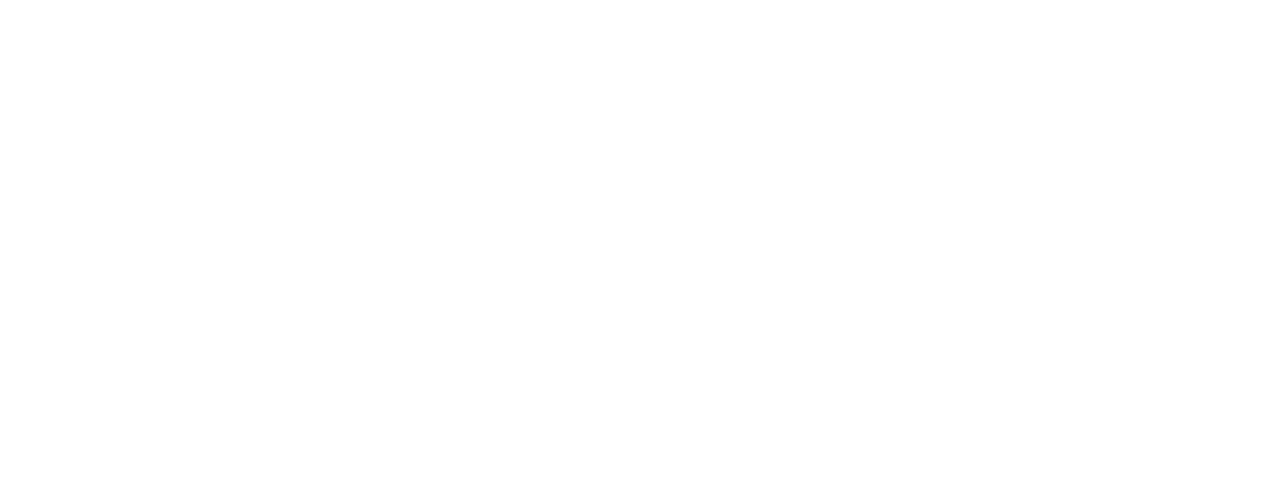
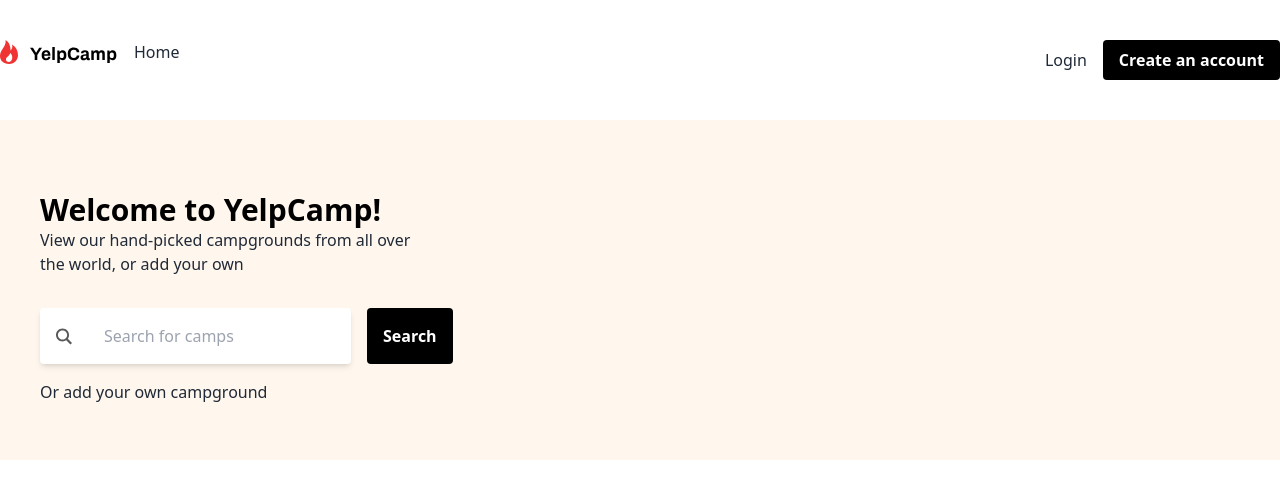
Before and after one commit to JNFussion/Yelpcamp-solution, a React (Create React App) app in the folder client/: page /campgrounds in a window 1280 px wide. Before the commit this address had no page. Shown: the top 498 px of the page. Built offline with nearby package versions, Linux system fonts and the light colour scheme.

Commit message:
add Campground index page

```diff
--- a/client/src/App.js
+++ b/client/src/App.js
@@ -1,5 +1,6 @@
 import React from "react";
 import { BrowserRouter, Routes, Route } from "react-router-dom";
+import Campgrounds from "./components/Campgrounds";
 import Landing from "./components/Landing";
 import SignInSignUp from "./components/SignInSignUp";
 
@@ -10,6 +11,7 @@
         <Route path="/" element={<Landing />} />
         <Route path="/sign-up" element={<SignInSignUp />} />
         <Route path="/sign-in" element={<SignInSignUp />} />
+        <Route path="/campgrounds" element={<Campgrounds />} />
       </Routes>
     </BrowserRouter>
   );
--- /dev/null
+++ b/client/src/components/Campgrounds.js
@@ -0,0 +1,51 @@
+import React from "react";
+import { Link } from "react-router-dom";
+import Navbar from "./Navbar";
+import searchIcon from "../Assets/Search Icon.svg";
+
+function Campgrounds() {
+  return (
+    <>
+      <Navbar />
+      <article className="max-w-[1440px] mx-auto">
+        <section className="max-w-7xl mx-auto px-10 py-14 bg-orange-50">
+          <header className="py-4">
+            <h2 className="text-3xl font-bold">Welcome to YelpCamp!</h2>
+            <p className="max-w-sm text-gray-800">
+              View our hand-picked campgrounds from all over the world, or add
+              your own
+            </p>
+          </header>
+          <form action="" className="max-w-sm flex gap-4 my-4">
+            <div className="flex-1 flex gap-4 items-center px-4 rounded shadow-md bg-white">
+              <span className="w-8">
+                <img src={searchIcon} alt="search icon" />
+              </span>
+              <span>
+                <input
+                  type="search"
+                  name="term"
+                  id="term"
+                  placeholder="Search for camps"
+                  className="py-4 focus:outline-none"
+                />
+              </span>
+            </div>
+            <input
+              type="submit"
+              value="Search"
+              className="p-4 rounded font-bold text-white bg-black"
+            />
+          </form>
+          <div>
+            <Link to="/campground/new" className="undeline text-gray-800">
+              Or add your own campground
+            </Link>
+          </div>
+        </section>
+      </article>
+    </>
+  );
+}
+
+export default Campgrounds;
--- a/client/src/components/Landing.js
+++ b/client/src/components/Landing.js
@@ -50,7 +50,7 @@
               </header>
               <div className="py-10">
                 <Link
-                  to="/"
+                  to="/campgrounds"
                   className="p-4 text-white font-bold bg-black rounded"
                 >
                   View Campgrounds
--- /dev/null
+++ b/client/src/components/Navbar.js
@@ -0,0 +1,43 @@
+import React, { useState } from "react";
+import { Link } from "react-router-dom";
+import Logo from "../Assets/Logo.svg";
+
+function Navbar(params) {
+  const [currentUser, setCurrentUser] = useState(localStorage.getItem("token"));
+
+  return (
+    <nav className="max-w-7xl mx-auto my-10 flex justify-between">
+      <div className="flex gap-4">
+        <div>
+          <img src={Logo} alt="Logo" />
+        </div>
+        <div>
+          <Link to="/" className="text-gray-800 font-medium">
+            Home
+          </Link>
+        </div>
+      </div>
+
+      {currentUser ? (
+        <div>
+          <p>{currentUser.username}</p>
+          <button type="button">Logout</button>
+        </div>
+      ) : (
+        <div className="flex gap-4 items-center">
+          <Link to="/sign-in" className="text-gray-800">
+            Login
+          </Link>
+          <Link
+            to="/sign-up"
+            className="py-2 px-4 rounded font-bold text-white bg-black"
+          >
+            Create an account
+          </Link>
+        </div>
+      )}
+    </nav>
+  );
+}
+
+export default Navbar;
--- a/client/src/components/SignInSignUp.js
+++ b/client/src/components/SignInSignUp.js
@@ -22,13 +22,18 @@
         "Content-Type": "application/json",
       },
     })
-      .then((res) =>
+      .then((res) => {
+        if (res.status === 401) {
+          res.json().then((data) => {
+            alert(data.message);
+          });
+        }
         res.json().then((data) => {
           localStorage.setItem("token", data);
           navigate("/");
-        })
-      )
-      .catch((error) => console.alert("Error:", error));
+        });
+      })
+      .catch((error) => console.error("Error:", error));
   }
 
   return (
```
